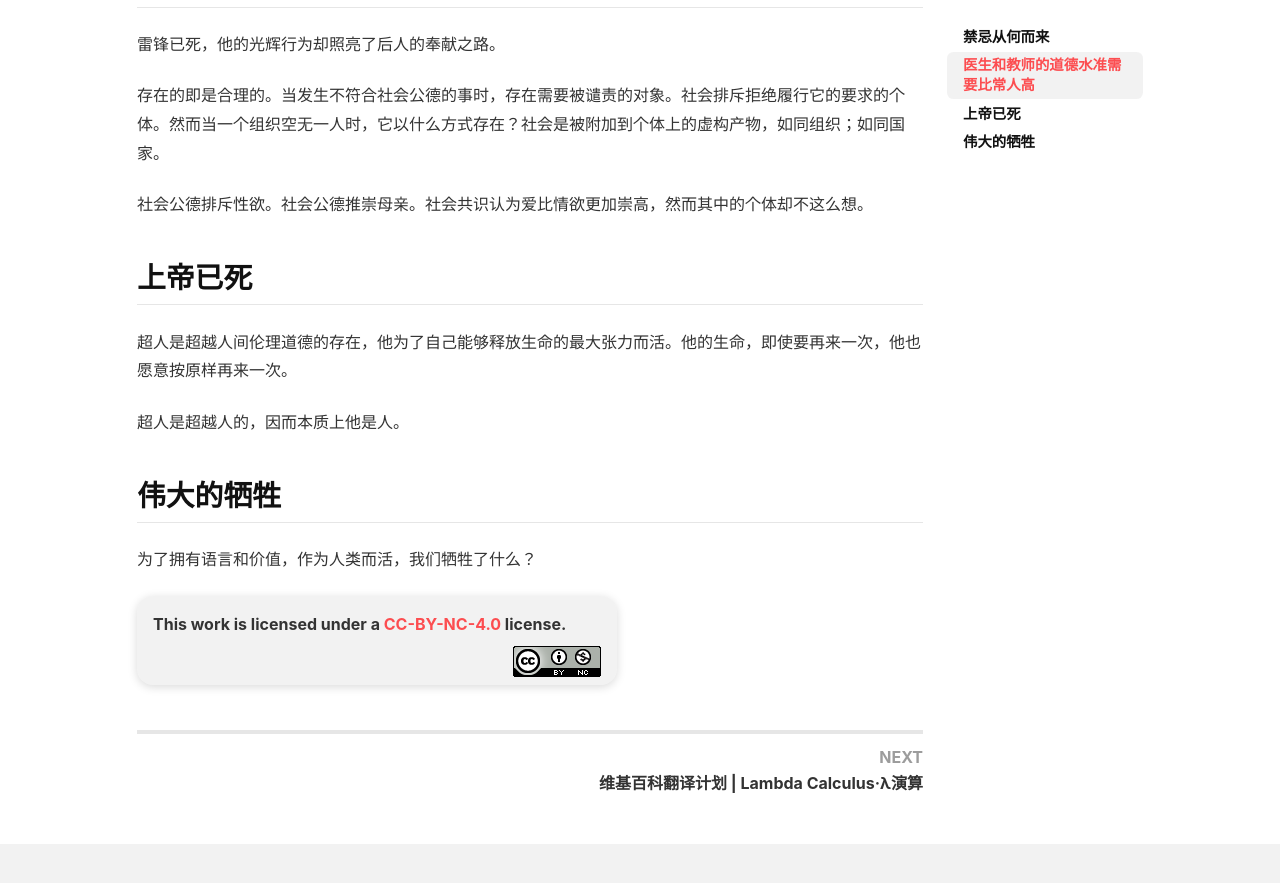
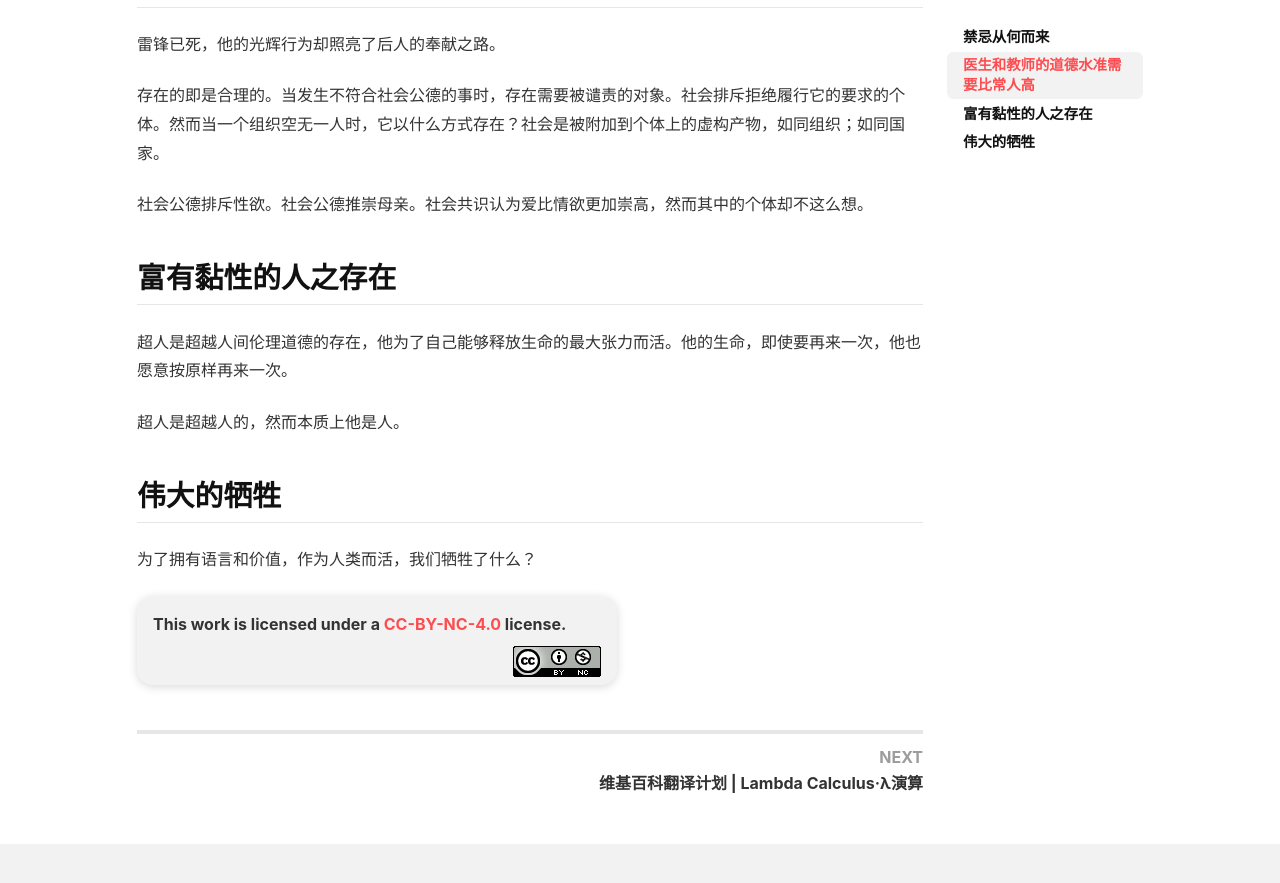
Before and after one commit to oxqpal19/oxqpal19.github.io, a Jekyll site: the page built from _posts/2018-07-31-what-to-sacrifice-to-live-as-humans.md, in a window 1280 px wide and 900 px high, scrolled down 988 px. Shown: the top 883 px of the window. Built offline with Jekyll 4.4.1, drawn with Linux system fonts in a browser that asks for light colours; nearby versions of some CDN libraries.

Commit message:
update post

```diff
--- a/_posts/2018-07-31-what-to-sacrifice-to-live-as-humans.md
+++ b/_posts/2018-07-31-what-to-sacrifice-to-live-as-humans.md
@@ -41,11 +41,11 @@ tags: 原创
 
 社会公德排斥性欲。社会公德推崇母亲。社会共识认为爱比情欲更加崇高，然而其中的个体却不这么想。
 
-## 上帝已死
+## 富有黏性的人之存在
 
 超人是超越人间伦理道德的存在，他为了自己能够释放生命的最大张力而活。他的生命，即使要再来一次，他也愿意按原样再来一次。
 
-超人是超越人的，因而本质上他是人。
+超人是超越人的，然而本质上他是人。
 
 ## 伟大的牺牲
 
```
